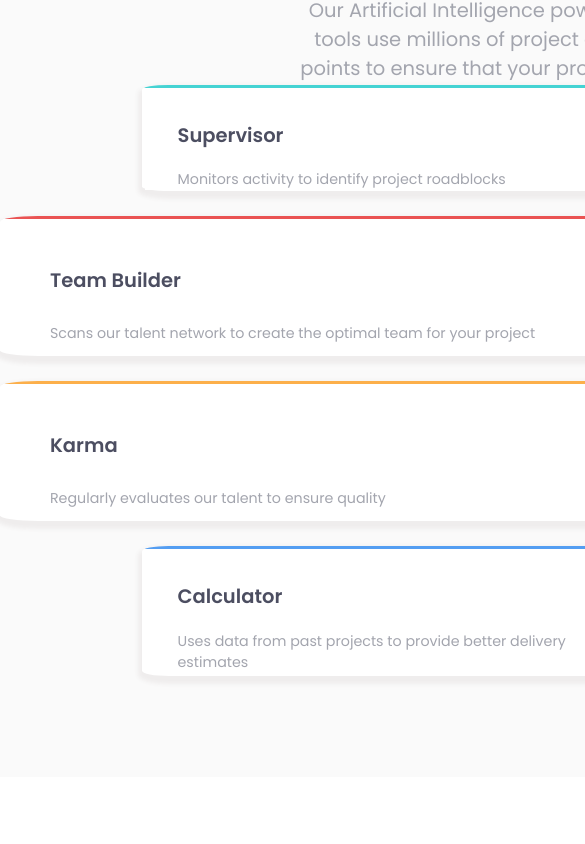
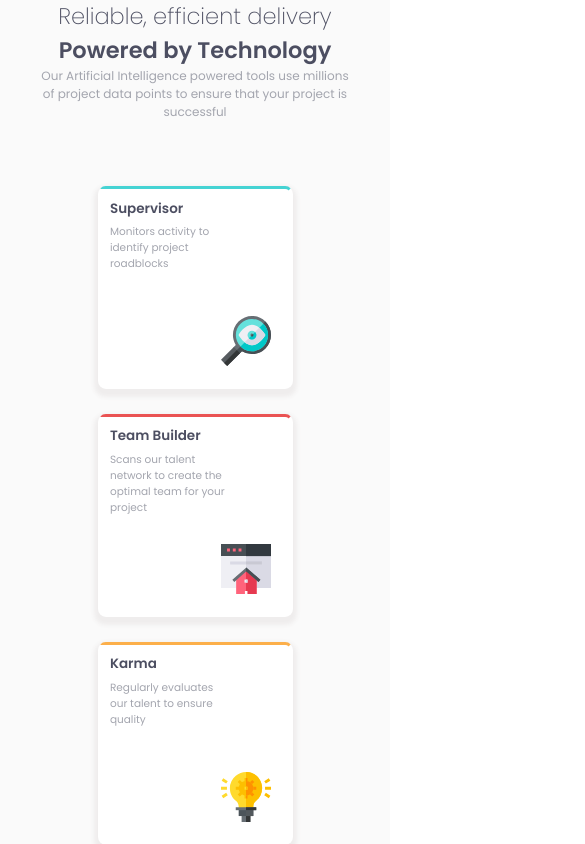
Before and after one commit to robpan38/four-card-feature-section, a plain HTML site: page index.html in a window 390 px wide. Shown: the part 67-911 px from the top of the page, 585 px wide, since content can reach past the window. Before the commit the page ends 844 px from the top, so only its background shows below. Drawn offline with Linux system fonts and the light colour scheme.

Commit message:
last commit

```diff
--- a/index.css
+++ b/index.css
@@ -36,6 +36,7 @@ body {
     min-height: 749px;
     background-color: var(--veryLightGray);
     font-family: var(--font, var(--fallbackFont));
+    transition: all 750ms ease;
 }
 
 .text {
@@ -184,18 +185,85 @@ body {
 }
 
 @media screen and (max-width: 860px) {
+    .main {
+        height: 150vh;
+        min-width: 315px;
+    }
+
     .grid {
         display: flex;
         flex-direction: column;
+        justify-content: center;
+        align-items: center;
     }
 
     .text {
-        height: 18%;
+        height: 20%;
+    }
+
+    .title1 {
+        font-size: 1.5rem;
+    }
+
+    .title2 {
+        font-size: 1.5rem;
+    }
+
+    .title {
+        font-size: 0.9rem;
+    }
+
+    .content {
+        font-size: 0.7rem;
+    }
+
+    .content2 {
+        font-size: 0.8rem;
+        text-align: center;
+        width: 80%;
     }
 
     .supervisor {
-        height: 18%;
+        height: 30%;
+        width: 50%;
+        justify-self: auto;
     }
 
+    .supervisor img {
+        height: 50px;
+        width: 50px;
+    }
 
+    .team-builder {
+        height: 30%;
+        width: 50%;
+        align-self: auto;
+    }
+
+    .team-builder img {
+        height: 50px;
+        width: 50px;
+    }
+
+    .karma {
+        height: 30%;
+        width: 50%;
+        align-self: auto;
+    }
+
+    .karma img {
+        height: 50px;
+        width: 50px;
+    }
+
+    .calculator {
+        height: 30%;
+        width: 50%;
+        justify-self: auto;
+    }
+
+    .calculator img {
+        height: 50px;
+        width: 50px;
+    }
 }
--- a/index.html
+++ b/index.html
@@ -11,7 +11,7 @@
   <link rel="preconnect" href="https://fonts.gstatic.com" crossorigin>
   <link href="https://fonts.googleapis.com/css2?family=Poppins:wght@200;400;600&display=swap" rel="stylesheet">
 
-  <title>BIG DICK ROBERT</title>
+  <title>small DICK ROBERT</title>
 </head>
 <body>
   <div class="main">
```
Also changed, not shown: screenshot.jpg (added), 1 other file.
